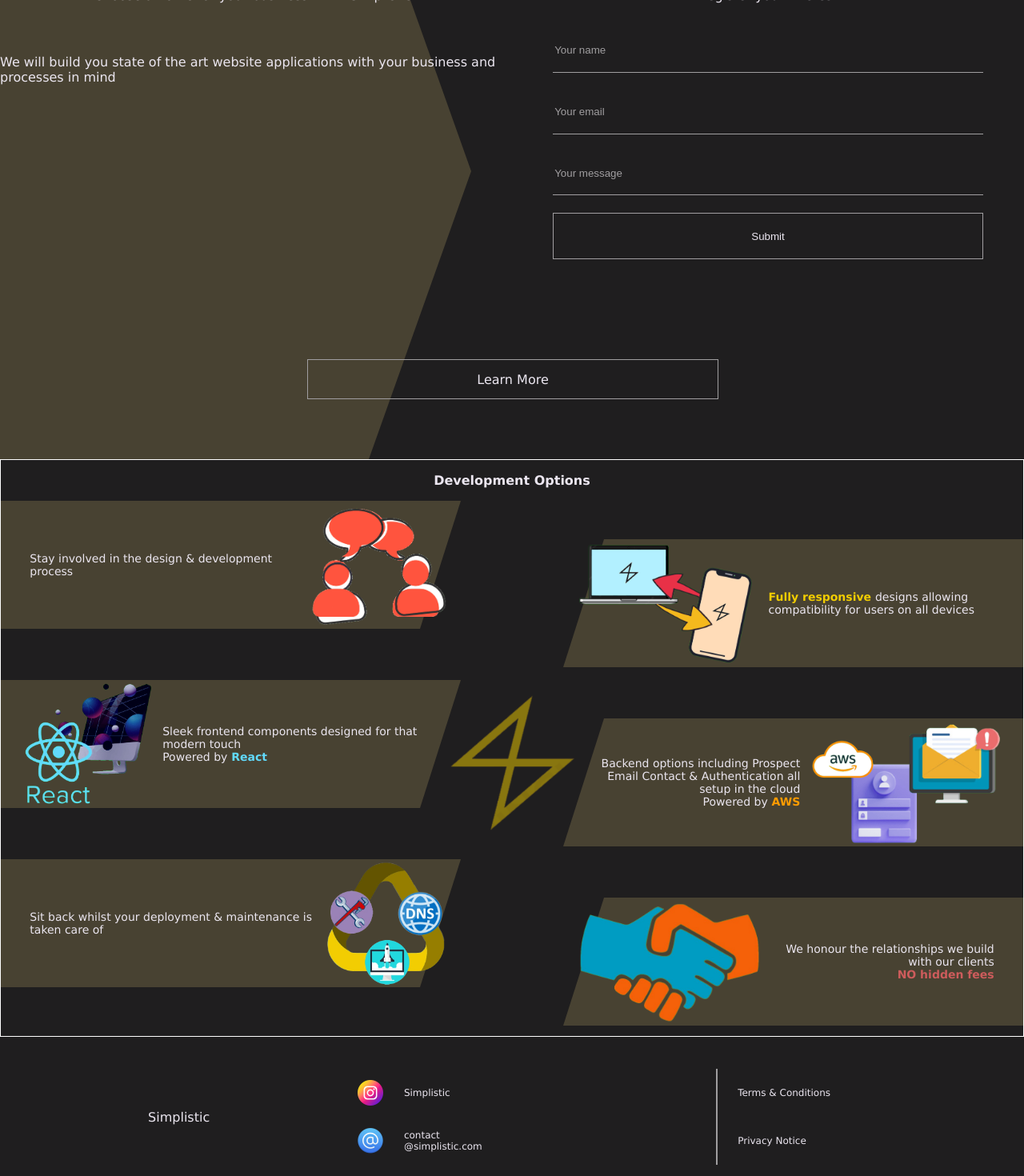
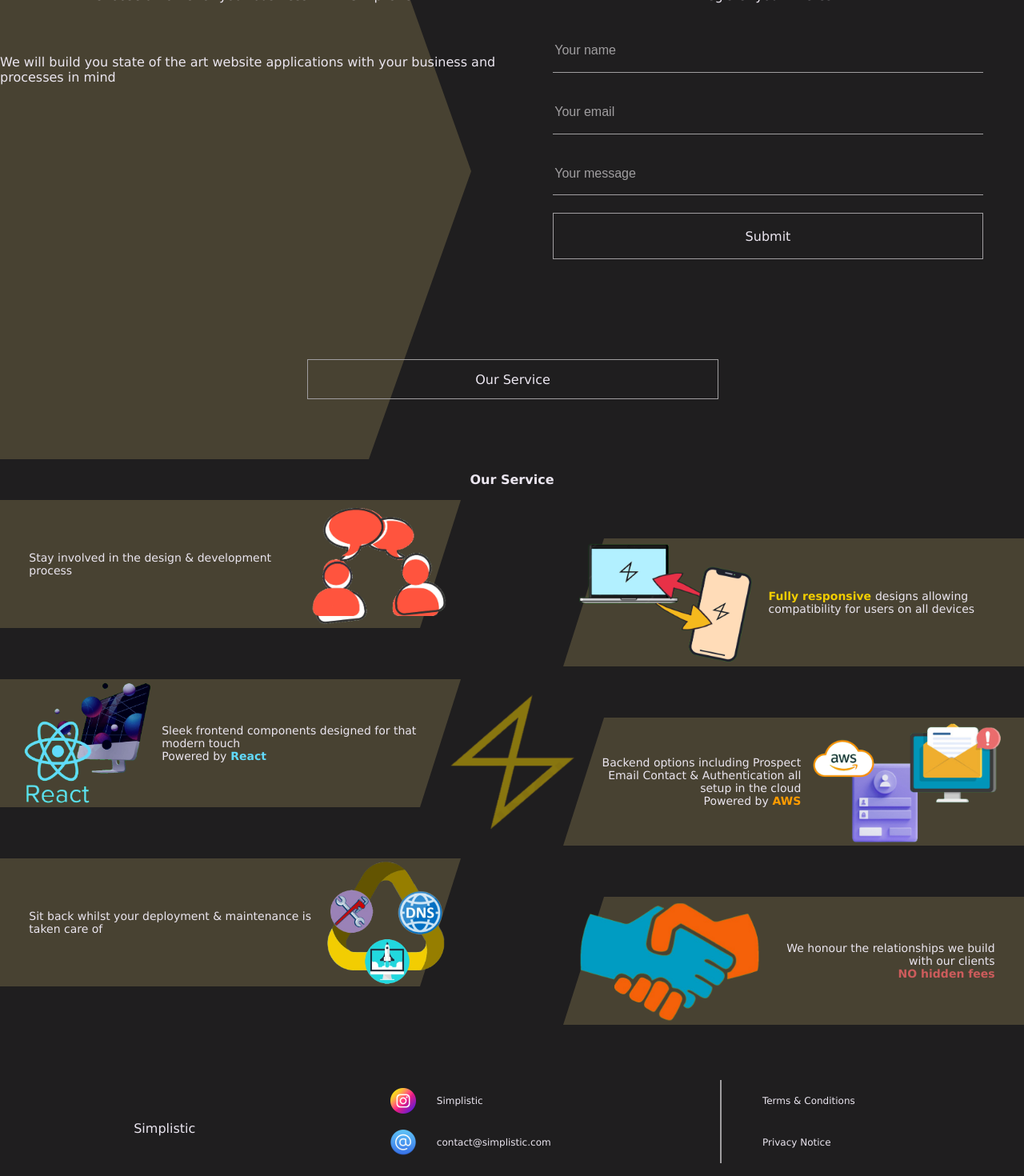
Before and after one commit to icy26/Simplistic, a React (Create React App) app: page / in a window 1280 px wide. Shown: the part 226-1696 px from the top of the page at 80% size. Built offline with nearby package versions, Linux system fonts and the light colour scheme; no server answers; what aws-amplify would draw is missing.

Commit message:
Text changes to finish

```diff
--- a/src/General/Components/ContactBar/ContactBarElements.js
+++ b/src/General/Components/ContactBar/ContactBarElements.js
@@ -2,7 +2,7 @@ import styled from 'styled-components';
 
 export const Container = styled.div`
     display: flex;
-    height: 20vh;
+    height: 15vh;
     margin-top: 5vh;
 
     @media only screen and (min-width: 720px) {
@@ -12,12 +12,34 @@ export const Container = styled.div`
 `;
 
 export const Left = styled.div`
+    display: none;
+
+    @media only screen and (min-width: 720px) {
+        /*desktop*/
+        display: flex;
+        align-items: center;
+        justify-content: center;
+
+        width: 35%;
+        height: 100%;
+    }
+`;
+
+export const Middle = styled.div`
     display: flex;
-    align-items: center;
-    justify-content: center;
+    flex-direction: column;
+    justify-content: space-around;
 
-    width: 35%;
-    height: 100%;
+    width: 60%;
+    margin-left: 6vw;
+    margin-top: 2vh;
+    margin-bottom: 2vh;
+
+    @media only screen and (min-width: 720px) {
+        /*desktop*/
+        width: 35%;
+        margin-top: 0;
+    }
 `;
 
 export const Right = styled.div`
@@ -25,15 +47,18 @@ export const Right = styled.div`
     flex-direction: column;
     justify-content: space-around;
 
+    width: 40%;
     margin-top: 2vh;
     margin-bottom: 2vh;
+
+    padding-left: 2vw;
+    border-left: 2px solid #a09ea0;
 
     @media only screen and (min-width: 720px) {
         /*desktop*/
         margin-top: 0;
-        margin-bottom: 0;
+        width: 30%;
     }
-
 `;
 
 export const Each = styled.div`
@@ -52,10 +77,5 @@ export const Icon = styled.img`
 
 export const Text = styled.text`
     margin-left: 2vw;
-    font-size: 10px;
-
-    @media only screen and (min-width: 720px) {
-        /*desktop*/
-        font-size: 12px;
-    }
+    font-size: 12px;
 `;
--- a/src/General/Components/ContactBar/index.js
+++ b/src/General/Components/ContactBar/index.js
@@ -1,5 +1,5 @@
 import React from 'react'
-import { Container, Left, Right, Each, Icon, Text } from './ContactBarElements'
+import { Container, Left, Right, Each, Icon, Text, Middle } from './ContactBarElements'
 
 import Instagram from '../../Images/instagram.png'
 import At from '../../Images/at.png'
@@ -12,25 +12,20 @@ export default function ContactBar() {
                 <text>
                     Simplistic
                 </text>
-
             </Left>
-            <Right
-                style={{width: '35%'}}
-            >
+            <Middle>
                 <Each>
                     <Icon src={Instagram}/>
                     <Text>Simplistic</Text>
                 </Each>
                 <Each>
                     <Icon src={At}/>
-                    <Text>contact
-                        <br />
-                        @simplistic.com</Text>
+                    <Text>
+                        contact@simplistic.com
+                    </Text>
                 </Each>
-            </Right>
-            <Right
-                style={{width: '30%', borderLeft: '2px solid #a09ea0'}}
-            >
+            </Middle>
+            <Right>
                 <Text>Terms & Conditions</Text>
                 <Text>Privacy Notice</Text>
             </Right>
--- a/src/General/Components/ContactForm/ContactFormElements.js
+++ b/src/General/Components/ContactForm/ContactFormElements.js
@@ -21,6 +21,7 @@ export const ContactInput = styled.input`
     height: 18%;
     background: #1f1e1f;
     color: #ebe6f0;
+    font-size: 16px;
 
     border: none;
     border-bottom: 1.5px solid #a09ea0;
@@ -43,7 +44,9 @@ export const ContactSubmit = styled.button`
     height: 20%;
     background: #1f1e1f;
     color: #ebe6f0;
-    font-size:;
+
+    font-size: 16px;
+    font-family: Verdana, sans-serif;
 
     border: 1.5px solid #a09ea0;
 
--- a/src/General/Components/Navbar/NavButtonMobile.js
+++ b/src/General/Components/Navbar/NavButtonMobile.js
@@ -31,7 +31,7 @@ export default function NavButtonMobile() {
               to='learn_more'
               onClick={() => setIsToggled(!isToggled)}
             >
-              Learn More
+              Our Service
             </NavItem>
           </NavMenu>
         )}
--- a/src/General/Components/Navbar/index.js
+++ b/src/General/Components/Navbar/index.js
@@ -39,7 +39,7 @@ export default function Navbar() {
             spy
             to='learn_more'
           >
-            Learn More
+            Our Service
           </NavItem>
         </NavMenu>
       }
--- a/src/Pages/Home/HomeElements.js
+++ b/src/Pages/Home/HomeElements.js
@@ -12,13 +12,7 @@ export const Container = styled.div`
 export const Slogan = styled.b`
     display: flex;
     justify-content: center;
-
     margin-top: 4vh;
-
-    @media only screen and (min-width: 720px) {
-        /*desktop*/
-        margin-top: 4vh;
-    }
 `;
 
 export const Option = styled(LinkS)`
--- a/src/Pages/Home/index.js
+++ b/src/Pages/Home/index.js
@@ -10,7 +10,7 @@ export default function Home() {
     >
 
       <Slogan>
-        SIMPLISTIC
+        Modern Websites Made Simplistic
       </Slogan>
 
         <Square
@@ -44,7 +44,7 @@ export default function Home() {
             spy
             to='learn_more'
           >
-            Learn More
+            Our Service
           </Option>
       </div>
 
--- a/src/Pages/LearnMore/LearnMoreElements.js
+++ b/src/Pages/LearnMore/LearnMoreElements.js
@@ -4,7 +4,7 @@ export const Container = styled.div`
     position: relative;
     height: 125vh;
 
-    border: 1px solid white;
+    // border: 1px solid white;
 
     @media only screen and (min-width: 720px) {
         /*desktop*/
@@ -18,22 +18,10 @@ export const Title = styled.b`
     margin-top: 2vh;
 `;
 
-export const ContactBar = styled.div`
-    position: absolute;
-    width: 100%;
-    height: 12vh;
-    bottom: 0;
-
-    border: 1px solid #800080;
-
-    @media only screen and (min-width: 720px) {
-        /*desktop*/
-        height: 12vh;
-    }
-`;
-
 export const LMContainer = styled.div`
     display: flex;
+    margin-top: 2vh;
+
     flex-direction: column;
     height: 120vh;
 
@@ -41,7 +29,7 @@ export const LMContainer = styled.div`
         /*desktop*/
         flex-direction: row;
         height: 82vh;
-        margin-top: 2vh;
+
     }
 `;
 
@@ -116,8 +104,8 @@ export const LMEach = styled.div`
     height: 14vh;
     margin-bottom: 7vh;
 
-    margin-left: 2vw;
-    margin-right: 2vw;
+    margin-left: 3vw;
+    margin-right: 3vw;
 
     @media only screen and (min-width: 720px) {
         /*desktop*/
@@ -144,6 +132,5 @@ export const Text = styled.div`
     @media only screen and (min-width: 720px) {
         /*desktop*/
         padding: 2%;
-        font-size: 14px;
     }
 `;
--- a/src/Pages/LearnMore/index.js
+++ b/src/Pages/LearnMore/index.js
@@ -1,5 +1,5 @@
 import React from 'react'
-import { Container, Title, ContactBar, LMContainer, LMMid, LMLogo, LMBG, LMDivide, LMLeft, LMRight, LMEach, Icon, Text } from './LearnMoreElements'
+import { Container, Title, LMContainer, LMMid, LMLogo, LMBG, LMDivide, LMLeft, LMRight, LMEach, Icon, Text } from './LearnMoreElements'
 
 import LogoOnly from '../../General/Images/logoOnly.png'
 import Responsive from '../../General/Images/LMIcons/responsive.png'
@@ -28,7 +28,7 @@ export default function LearnMore() {
         <Container>
 
             <Title>
-                Development Options
+                 Our Service
             </Title>
 
             {width < breakpoint ?
@@ -70,7 +70,9 @@ export default function LearnMore() {
                                 <spam class="bold reactColour"> React</spam>
                             </Text>
                         </LMEach>
-                        <LMEach>
+                        <LMEach
+                            style={{paddingTop: '0.3vh'}}
+                        >
                             <Text
                                 style={{ textAlign: 'left' }}
                             >
@@ -79,7 +81,9 @@ export default function LearnMore() {
                             </Text>
                             <Icon src={Responsive} />
                         </LMEach>
-                        <LMEach>
+                        <LMEach
+                            style={{paddingTop: '0.3vh'}}
+                        >
                             <Icon src={Backend} />
                             <Text
                                 style={{ textAlign: 'right' }}
@@ -91,7 +95,9 @@ export default function LearnMore() {
                                 <span class="bold awsColour"> AWS</span>
                             </Text>
                         </LMEach>
-                        <LMEach>
+                        <LMEach
+                            style={{paddingTop: '0.3vh'}}
+                        >
                             <Text
                                 style={{ textAlign: 'left' }}
                             >
@@ -99,7 +105,9 @@ export default function LearnMore() {
                             </Text>
                             <Icon src={D_M} />
                         </LMEach>
-                        <LMEach>
+                        <LMEach
+                            style={{paddingTop: '0.3vh'}}
+                        >
                             <Icon
                                 src={Relations}
                                 style={{ height: '70%' }}
```
Also changed, not shown: src/Pages/LearnMore/Card.js (deleted, +0 -15 lines), src/General/Components/Navbar/NavbarElements.js (line endings or trailing spaces).
